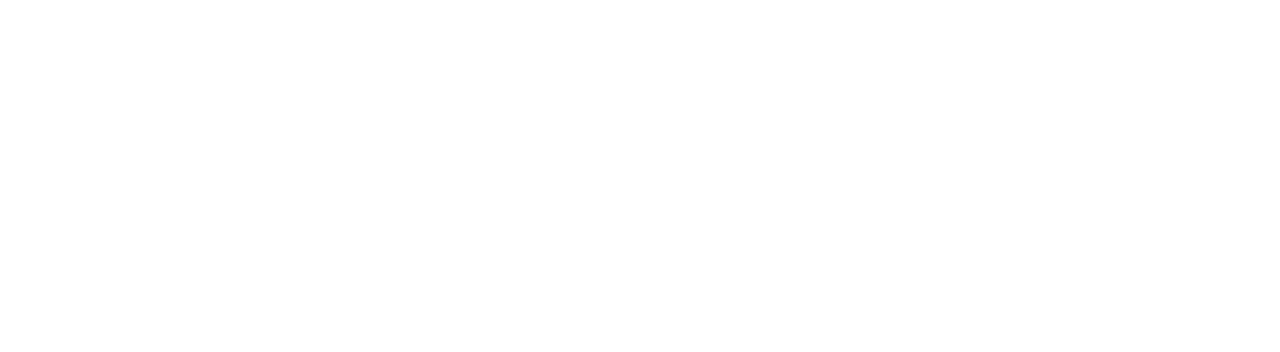
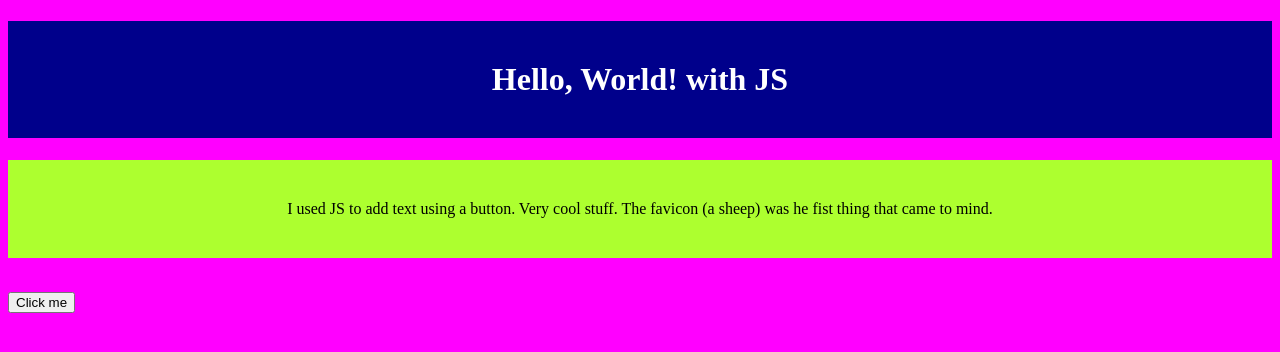
Before and after one commit to ICS20-Programming-ShylaO/Unit2-01-JS-HelloWorld, a plain HTML site: page index.html in a window 1280 px wide. Drawn offline with Linux system fonts and the light colour scheme.

Commit message:
updated index, style.css, and script.js

```diff
--- /dev/null
+++ b/css/style.css
@@ -0,0 +1,23 @@
+/* Created by: Shyla Oommen
+* Created on: Mar 2023
+* This CSS file defines the style for index.html
+* ICS2O-Unit2-01-HTML-JS-HelloWorld
+*/
+
+body {
+  background-color: fuchsia;
+}
+
+h1 {
+  background-color: darkblue;
+  color: white;
+  padding: 40px;
+  text-align: center;
+}
+
+p {
+  background-color: greenyellow;
+  color: black;
+  padding: 40px;
+  text-align: center;
+}
--- a/index.html
+++ b/index.html
@@ -1,6 +1,27 @@
 <!DOCTYPE html>
 <html lang="en-ca">
+  <head>
+    <!-- Meta Data -->
+    <meta charset="utf-8">
+    <meta name="description" content="Hello World, Using JS">
+    <meta name="keywords" content="immaculata, ics2o">
+    <meta name="author" content="Shyla Oommen">
+    <meta name="viewport" content="width=device-width, initial-scale=1.0">
+    <!-- Favicon -->
+    <link rel="apple-touch-icon" sizes="180x180" href="./fav_index/apple-touch-icon[1].png">
+    <link rel="icon" type="image/png" sizes="32x32" href="./fav_index/favicon-32x32[1].png">
+    <link rel="icon" type="image/png" sizes="16x16" href="./fav_index/favicon-16x16[1].png">
+    <link rel="manifest" href="./fav_index/site[1].webmanifest">
+    <!-- Pathways to CSS and JS -->
+    <link rel="stylesheet" href="./css/style.css">
+    <title>My first webpage, with a JS file</title>
+  </head>
   <body>
-
+    <script src="./js/script.js"></script>
+    <h1>Hello, World! with JS</h1>
+    <p>I used JS to add text using a button. Very cool stuff. The favicon (a sheep) was he fist thing that came to mind.</p>
+    <div id="hello-world"></div>
+    <br>
+    <button onclick="myButtonClicked ()">Click me</button>
   </body>
 </html>
--- /dev/null
+++ b/js/script.js
@@ -0,0 +1,11 @@
+// Copyright (c) 2023 Shyla Oommen All rights reserved
+//
+// Created by: Shyla Oommen
+// Created on: Mar 2023
+// This file contains the JS functions for index.html
+
+function myButtonClicked () {
+  // this function displays "Hello, World!"
+
+document.getElementById("hello-world").innerHTML = "<p>I coded this in JavaScript!</p>"
+}
```
Also changed, not shown: fav_index/android-chrome-192x192[1].png (added), fav_index/android-chrome-512x512[1].png (added), fav_index/apple-touch-icon[1].png (added), fav_index/favicon-16x16[1].png (added), fav_index/favicon-32x32[1].png (added), fav_index/favicon[1].ico (added), fav_index/site[1].webmanifest (added), 1 other file.
